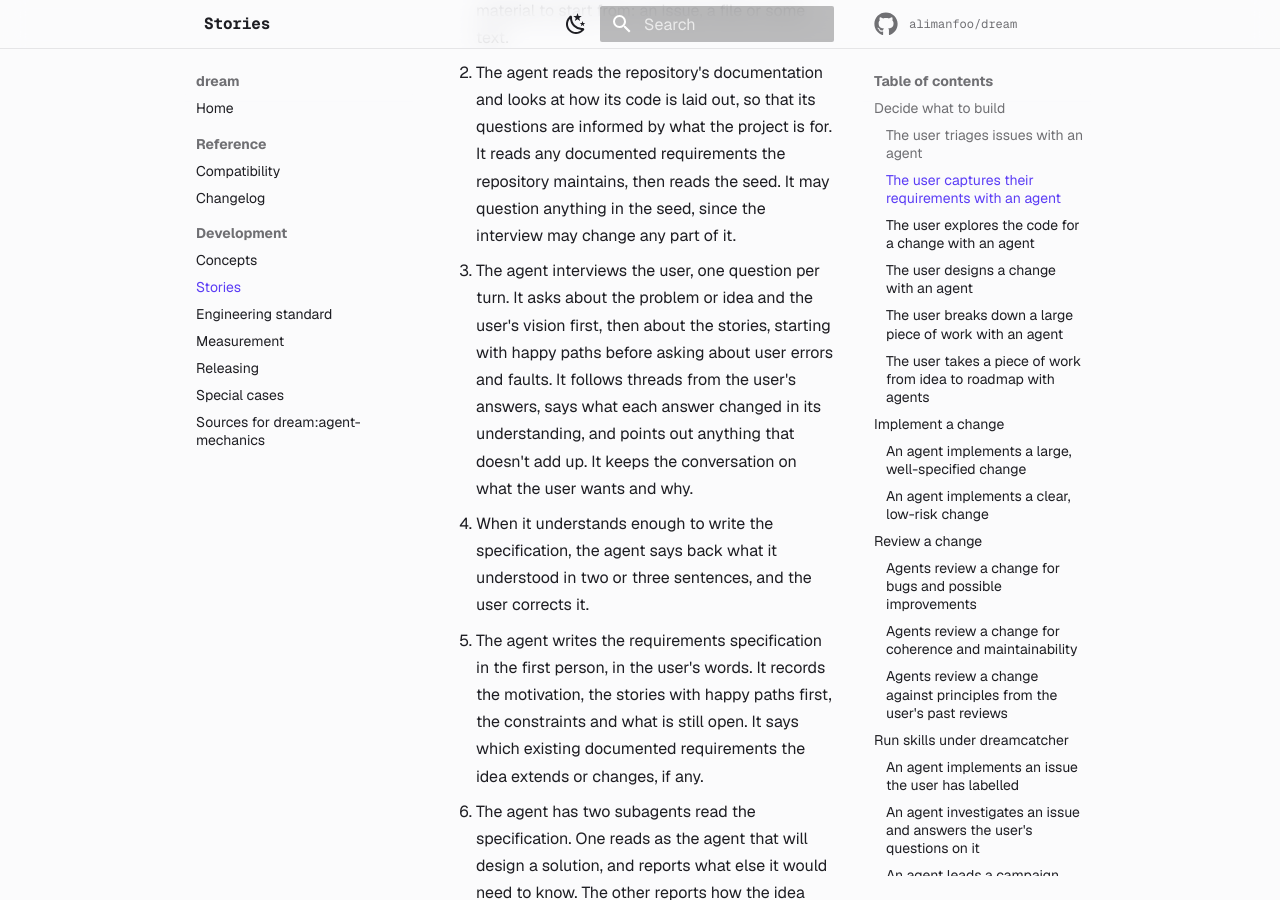
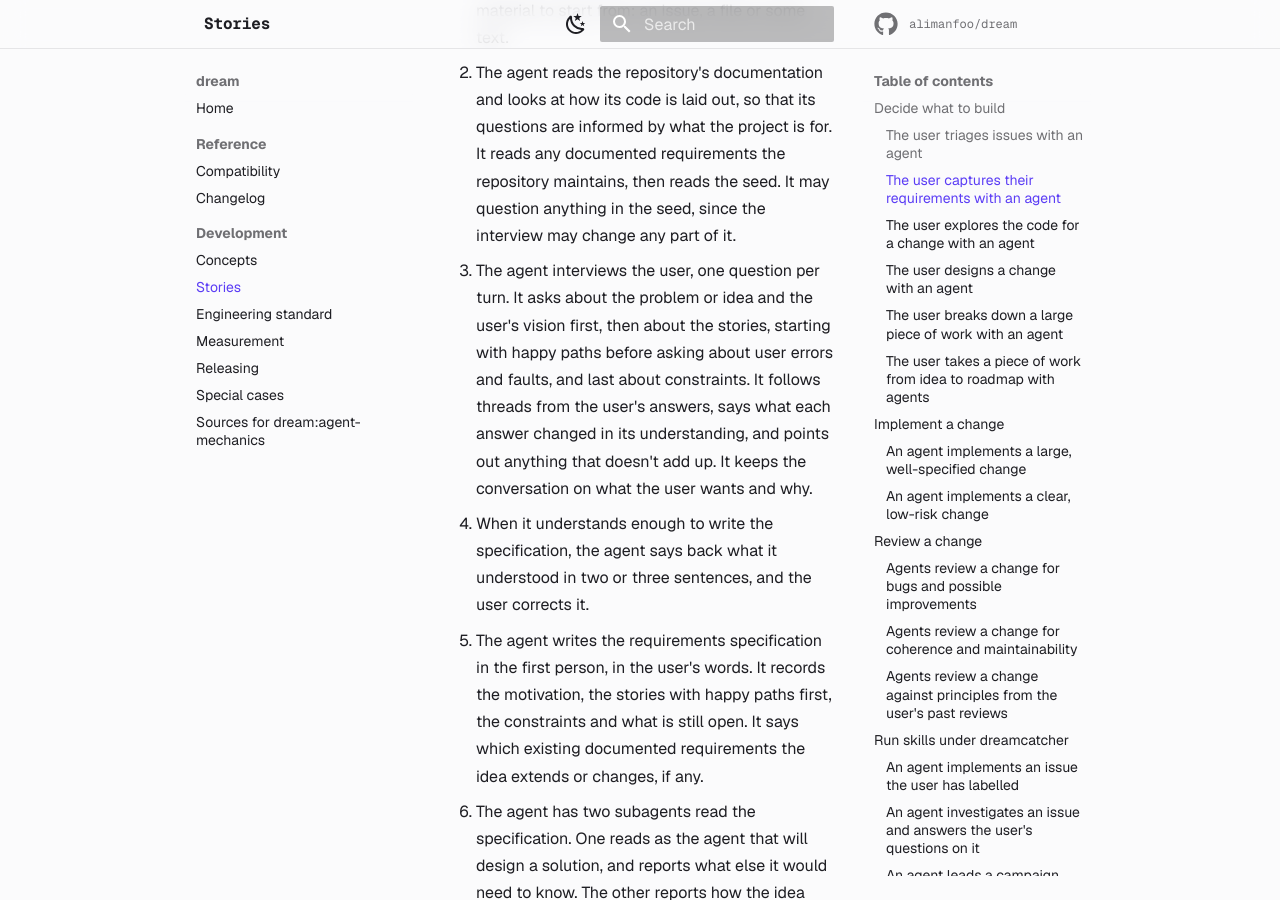
Before and after one commit to alimanfoo/dream, an MkDocs documentation site: the page built from docs/stories.md, in a window 1280 px wide and 900 px high, scrolled down 2476 px. Built offline with MkDocs 1.6.1 and Material for MkDocs 9.7.7, drawn with Linux system fonts in a browser that asks for light colours; comment, search, counter and statistics services are not loaded.

Commit message:
Ask about constraints after the stories in spark
Asking about limits while the user is still imagining shuts ideas down
early.

Co-Authored-By: Claude Opus 5.5 <noreply@anthropic.com>

```diff
--- a/docs/stories.md
+++ b/docs/stories.md
@@ -68,10 +68,10 @@ requirements specification, before anyone designs a solution.
    any part of it.
 3. The agent interviews the user, one question per turn. It asks about the
    problem or idea and the user's vision first, then about the stories, starting
-   with happy paths before asking about user errors and faults. It follows
-   threads from the user's answers, says what each answer changed in its
-   understanding, and points out anything that doesn't add up. It keeps the
-   conversation on what the user wants and why.
+   with happy paths before asking about user errors and faults, and last about
+   constraints. It follows threads from the user's answers, says what each
+   answer changed in its understanding, and points out anything that doesn't add
+   up. It keeps the conversation on what the user wants and why.
 4. When it understands enough to write the specification, the agent says back
    what it understood in two or three sentences, and the user corrects it.
 5. The agent writes the requirements specification in the first person, in the
```
Also changed, not shown: plugins/dream/skills/spark/SKILL.md (+2 -2 lines).
